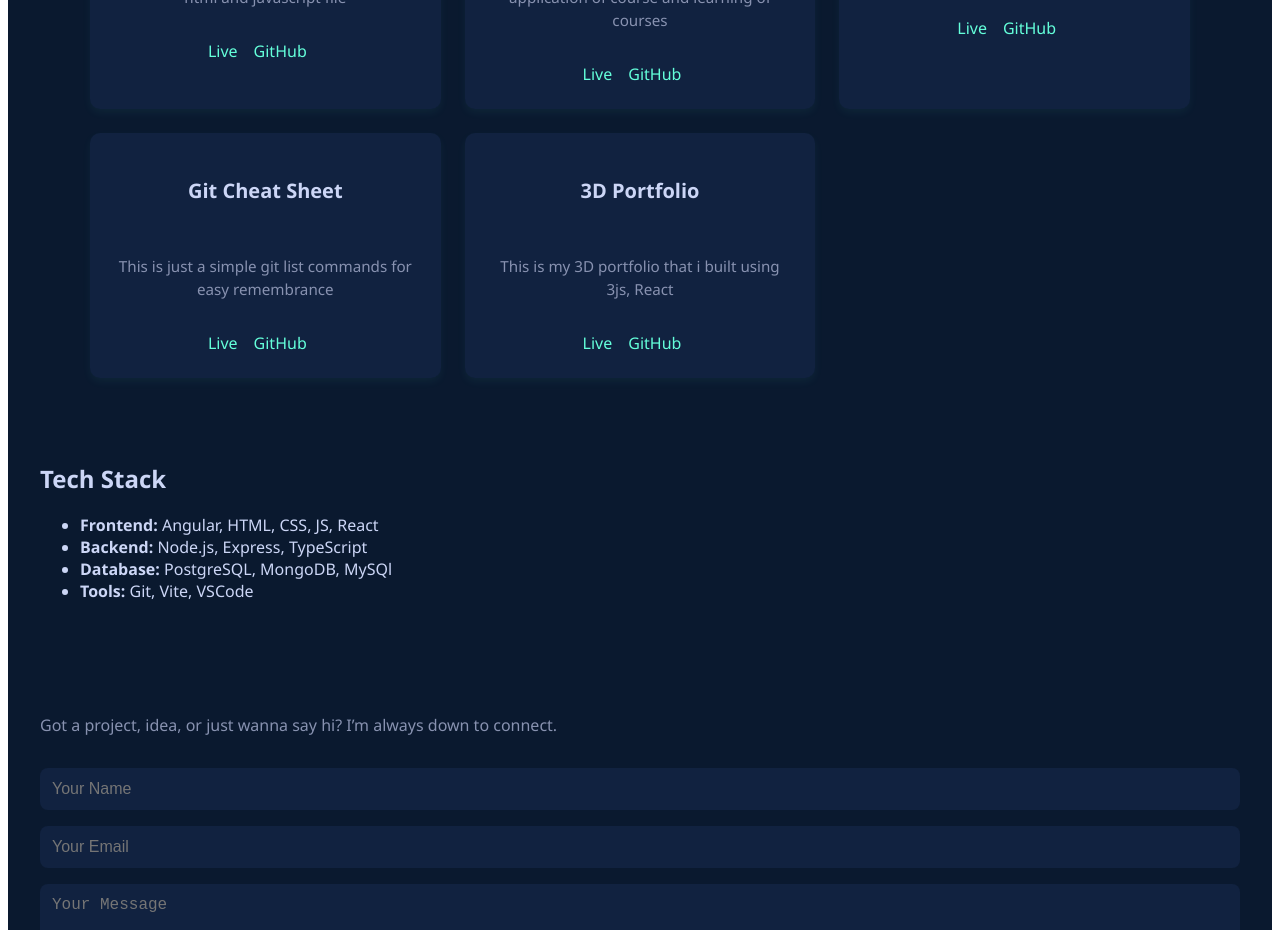
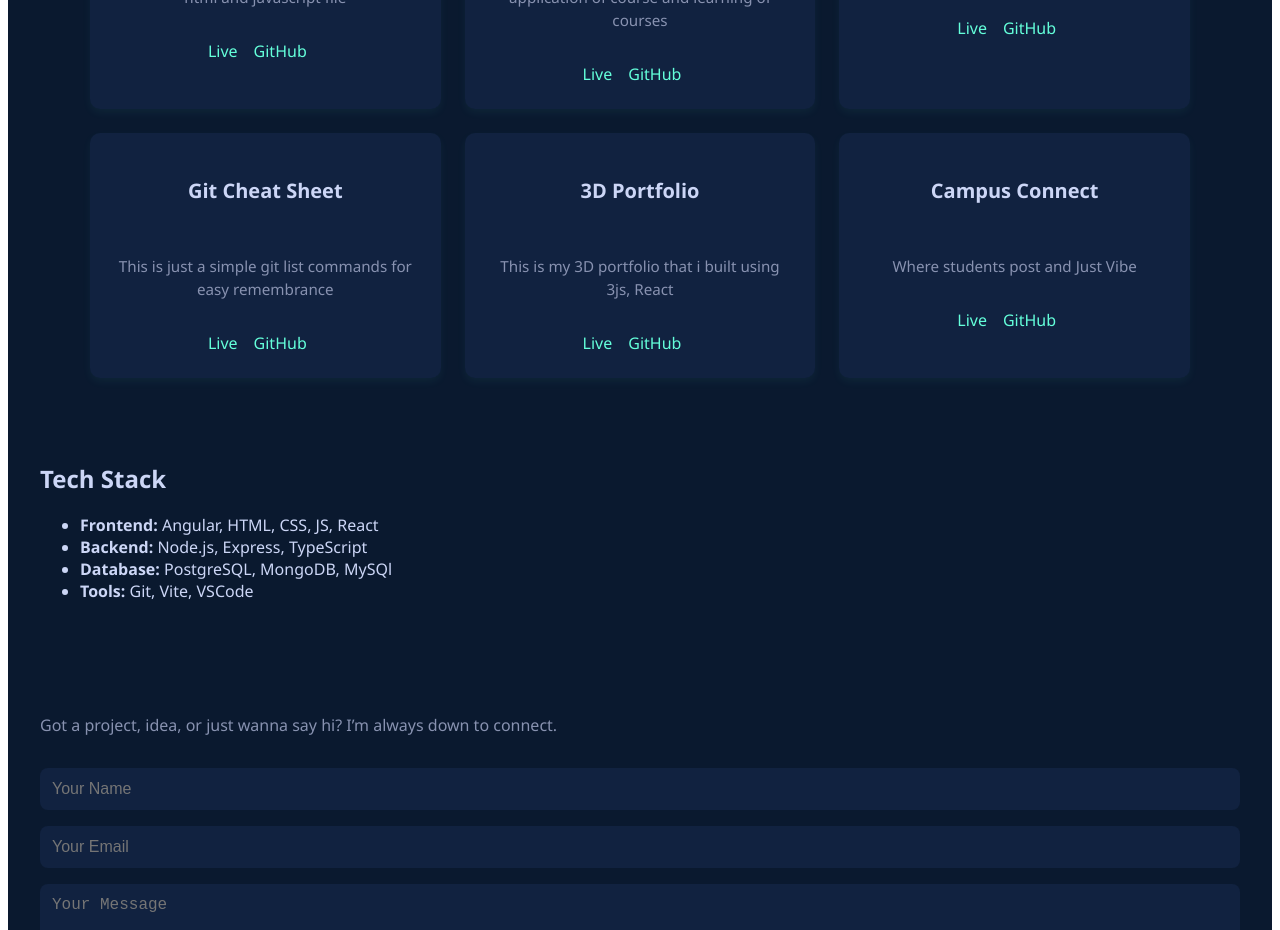
Before and after one commit to DICKSON39/portifolio, an Angular app: page / in a window 1280 px wide. Shown: the part 1720-2650 px from the top of the page. Built offline with nearby package versions, Linux system fonts and the light colour scheme.

Commit message:
initial commit

```diff
--- a/src/app/components/projects/projects.component.html
+++ b/src/app/components/projects/projects.component.html
@@ -76,6 +76,15 @@
         </div>
       </div>
 
+      <div class="project-card">
+        <h3>Campus Connect</h3>
+        <p>Where students post and Just Vibe</p>
+        <div class="project-links">
+          <a href="https://campus-connect-mu-two.vercel.app" target="_blank">Live</a>
+          <a href="https://github.com/DICKSON39/campus-connect.git" target="_blank">GitHub</a>
+        </div>
+      </div>
+
 
 
     </div>
```
